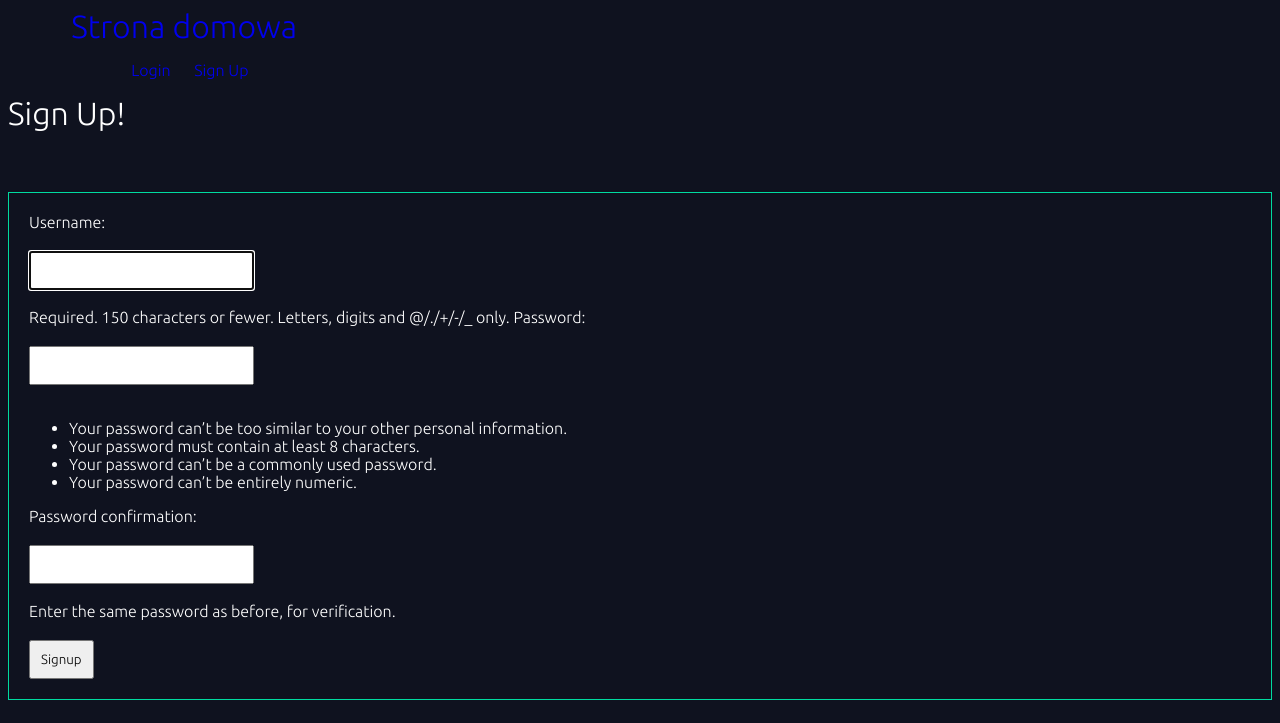
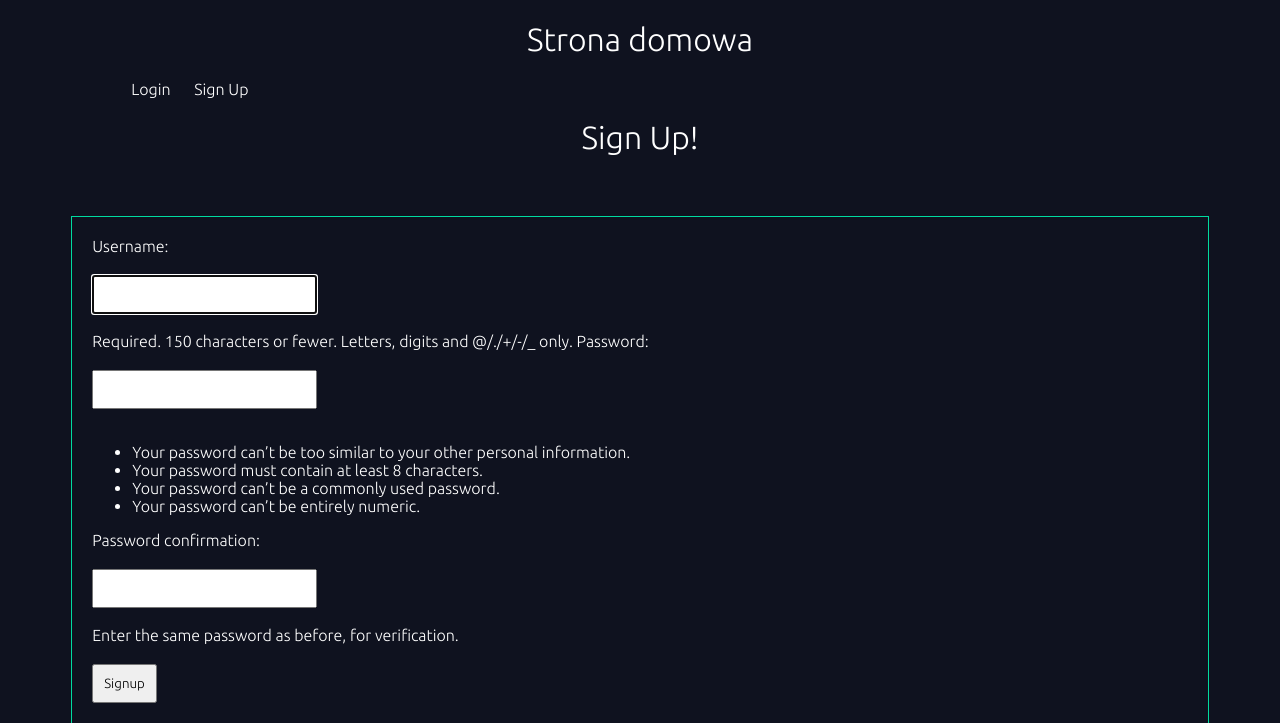
Before and after one commit to PawelFiuk/Portfolio-BNlog-Django, a Django app: page /accounts/signup/ in a window 1280 px wide. Shown: the top 723 px of the page. Run offline with Django 4.2, Linux system fonts and the light colour scheme.

Commit message:
Naprawienie glitcha w HTML w pliku odpowiadającym za wyświetlanie listy artykułów, do diva wrapper dołączono block content.

```diff
--- a/blog/articles/templates/articles/articles_list.html
+++ b/blog/articles/templates/articles/articles_list.html
@@ -1,7 +1,7 @@
 {% extends 'base_layout.html' %}
 
 {% block content %}
-    <p>LISTA ARTYKUŁÓW</p>
+    <h1>LISTA ARTYKUŁÓW</h1>
         <div class = "articles">
             {% for article in articles %}
                 <div class="article">
--- a/blog/assets/styles.css
+++ b/blog/assets/styles.css
@@ -11,12 +11,14 @@ body *{
 
 h1,h2,h3,h4,h5{
     font-weight: normal;
-    margin: 0;
+    margin-left: 0;
     color: white;
+
 }
 
 a, a:hover, a:visited{
     text-decoration: none;
+    color: white;
 }
 
 .wrapper{
@@ -62,3 +64,7 @@ nav button{
     border: 0;
     font-size: 1em;
 }
+
+div.wrapper h1{
+    text-align: center;
+}
--- a/blog/templates/base_layout.html
+++ b/blog/templates/base_layout.html
@@ -32,10 +32,10 @@
                     {% endif %}
                 </ul>
             </nav>
-        </div>
+
             {% block content %}
 
             {% endblock %}
-
+        </div>
     </body>
 </html>
```
